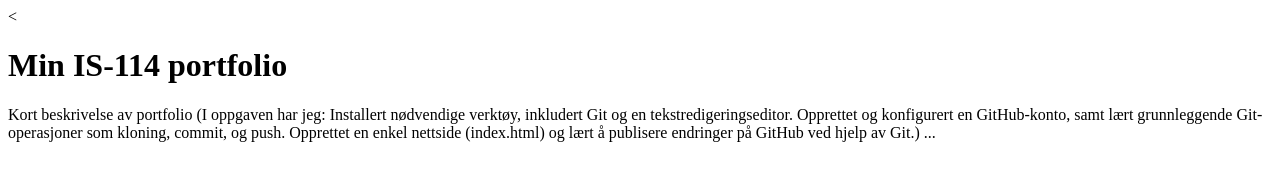
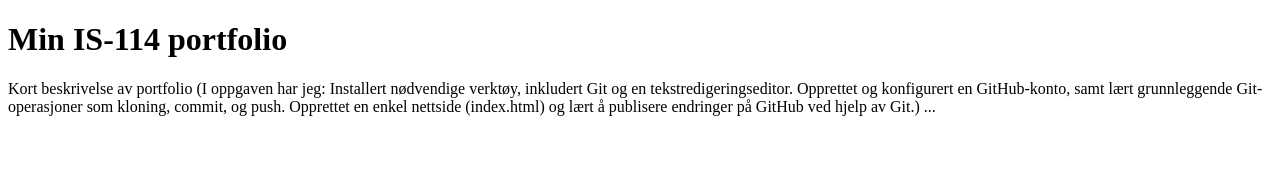
Before and after one commit to Andrekalha/tiempo, a plain HTML site: page docs/index.html in a window 1280 px wide. Drawn offline with Linux system fonts and the light colour scheme.

Commit message:
endret koden i index.html filen

```diff
--- a/docs/index.html
+++ b/docs/index.html
@@ -3,10 +3,10 @@
 <meta charset="utf-8">
 <meta name="viewport" content="width=device-width, initial-scale=1">
 <title>(André Kalvø Håkonsen)</title>
-<</head>
+</head>
 <body>
 <h1>Min IS-114 portfolio</h1>
-<p>Kort beskrivelse av portfolio (I oppgaven har jeg:
+</p>Kort beskrivelse av portfolio (I oppgaven har jeg:
 
 Installert nødvendige verktøy, inkludert Git og en tekstredigeringseditor.
 
```
